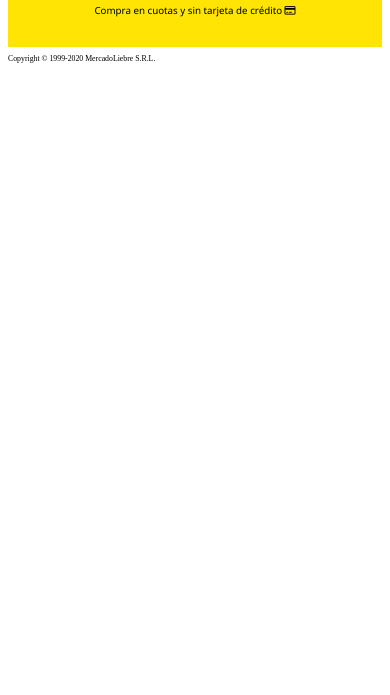
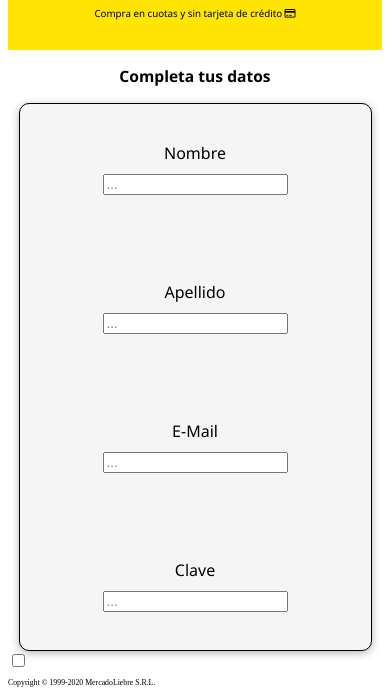
Before and after one commit to UninstallUrPC/DH-Trabajo-Integrador-M-Liebre, a website: page l signup.html in a window 390 px wide. Shown: the part 155-850 px from the top of the page. Drawn offline with Linux system fonts and the light colour scheme.

Commit message:
Agregue la mayor parte de la funcionalidad de signup y login, cambios menores a home.

```diff
--- a/l signup.html
+++ b/l signup.html
@@ -10,8 +10,9 @@
 
 <body>
   <header class="header">
-    <img class="logo" src="https://encrypted-tbn0.gstatic.com/images?q=tbn:ANd9GcTyQ61MW50p2OoTB0Jj6nBrOqBH409LxvlP51hk0whXceyXG_IYJ0hGW3vcndCXwMGpj_Y&usqp=CAU"/>
-
+    <a href="home.html">
+      <img class="logo" src="https://encrypted-tbn0.gstatic.com/images?q=tbn:ANd9GcTyQ61MW50p2OoTB0Jj6nBrOqBH409LxvlP51hk0whXceyXG_IYJ0hGW3vcndCXwMGpj_Y&usqp=CAU"/>
+      </a>
     <form class="searchbar">
       <input type="search" placeholder="Buscar..." class="search"/>
       <button type="submit" class="searchbutton"/> <i class="fa-solid fa-magnifying-glass"></i> </button>
@@ -24,8 +25,8 @@
       <p class="botin"><a href="">Tiendas Oficiales</a></p>
       <p class="botin"><a href="">Vender</a></p>
       <p class="botin"><a href="">Ayuda</a></p>
-      <p class="botin"><a href="">Ingresar <i class="fa-solid fa-right-to-bracket"></i> </a></p>
-      <p class="botin"><a href="">Crea tu cuenta <i class="fa-solid fa-file-invoice"></i> </a></p>
+      <p class="botin"><a href="login.html">Ingresar <i class="fa-solid fa-right-to-bracket"></i> </a></p>
+      <p class="botin"><a href="l signup.html">Crea tu cuenta <i class="fa-solid fa-file-invoice"></i> </a></p>
       <p class="botin"><a href="">Mis Compras <i class="fa-solid fa-cart-shopping"></i> </a></p>
     </nav>
 
@@ -34,8 +35,8 @@
         <li ><a class="servilleta" href="">Ofertas</a></li>
         <li ><a class="servilleta" href="">Tiendas Oficiales</a></li>
         <li ><a class="servilleta" href="">Ayuda</a></li>
-        <li ><a class="servilleta" href="">Ingresar <i class="fa-solid fa-right-to-bracket"></i></a></li>
-        <li ><a class="servilleta" href="">Crea tu cuenta <i class="fa-solid fa-file-invoice"></i></a></li>
+        <li ><a class="servilleta" href="login.html">Ingresar <i class="fa-solid fa-right-to-bracket"></i></a></li>
+        <li ><a class="servilleta" href="l signup.html">Crea tu cuenta <i class="fa-solid fa-file-invoice"></i></a></li>
         <li ><a class="servilleta" href="">Mis Compras <i class="fa-solid fa-cart-shopping"></i></a></li>
         <a class="close" href="#">
           <img src="https://ljc-dev.github.io/testing0/ham-close.svg" alt="close">
@@ -48,5 +49,58 @@
 
   </header>
 
-  <p class="Copyright">Copyright © 1999-2020 MercadoLiebre S.R.L.
-</p>
+  <div class="zelda">
+    <p> Completa tus datos</p>
+      </div>
+
+  <main class="mario">
+
+    <div class="kong">
+      <div class="donkey">
+
+        <div class="splatoon">
+          <div class="octopath">
+            <div class="pringles">Nombre</div>
+            <input type="text" placeholder="...">
+          </div>
+        </div>
+
+        <div class="splatoon">
+          <div class="octopath">
+            <div class="pringles">Apellido</div>
+            <input type="text" placeholder="...">
+          </div>
+        </div>
+
+        <div class="splatoon">
+          <div class="octopath">
+            <div class="pringles">E-Mail</div>
+            <input type="email" placeholder="...">
+          </div>
+        </div>
+
+        <div class="splatoon">
+          <div class="octopath">
+            <div class="pringles">Clave</div>
+            <input type="password" placeholder="...">
+          </div>
+
+        </div>
+      </div>
+    </div>
+  </main>
+
+<section>
+<div class="tyc">
+<input type="checkbox">
+  </div>
+
+<div class="contin">
+
+  </div>
+
+</section>
+
+  <footer>
+    <p class="Copyright">Copyright © 1999-2020 MercadoLiebre S.R.L. </p>
+  </footer>
--- a/styles.css
+++ b/styles.css
@@ -1,7 +1,97 @@
-/* Abajo esta todo lo de login.html */
+/* Abajo esta todo lo de signup.html */
+.kong {
+  position: relative;
+}
+
+.donkey {
+  border: solid black 1px;
+  background-color: whitesmoke;
+  border-radius: 10px;
+  width: 50vw;
+  height: 35vw;
+  display: grid;
+  grid-template-columns: repeat(2, 1fr);
+  gap: 10px;
+  align-items: center;
+  justify-items: center;
+  box-shadow: 0px 2px 8px 0px rgba(0, 0, 0, 0.3);
+  font-family: 'Segoe UI', Tahoma, Geneva, Verdana, sans-serif;
+}
+
+.splatoon {
+  display: flex;
+  flex-direction: column;
+  align-items: center;
+}
+
+.octopath {
+  display: flex;
+  align-items: center;
+}
+
+.pringles {
+  margin-right: 10px;
+}
+
+.mario{
+  display: flex;
+  justify-content: center;
+}
+
+.zelda{
+  display: flex;
+  justify-content: center;
+  font-family: 'Segoe UI', Tahoma, Geneva, Verdana, sans-serif;
+  font-weight: bold;
+  font-size: 2vw;
+}
 
 
-/* Abajo esta todo lo de signup.html */
+@media (max-width: 1278px) {
+  .donkey {
+    width: 80vw;
+    height: 50vw;
+  }
+
+  .zelda {
+    font-size: 3vw;
+  }
+}
+
+@media (max-width: 767px) {
+  .donkey {
+    width: 90vw;
+    height: 100vw;
+    grid-template-columns: 1fr;
+  }
+
+  .splatoon {
+    flex-direction: row;
+  }
+
+  .octopath {
+    flex-direction: column;
+  }
+
+  .pringles {
+    margin-right: 0;
+    margin-bottom: 10px;
+  }
+
+  .zelda {
+    font-size: 4vw;
+  }
+}
+
+@media (max-width: 400px){
+  .donkey {
+    width: 90vw;
+    height: 140vw;
+    grid-template-columns: 1fr;
+  }
+}
+
+/* Abajo esta todo lo de login.html */
 .sidon{
   background-color: #ebebeb;
   font-family: 'Segoe UI', Tahoma, Geneva, Verdana, sans-serif;
@@ -17,13 +107,28 @@
   margin-top: 20px;
 }
 
+.button {
+  display: inline-block;
+  border: none;
+  color: black;
+  text-align: center;
+  cursor: pointer;
+  text-decoration: none;
+}
+
+.button:hover {
+  background-color: #005285;
+}
+
 .zora{
   border: solid black 1px;
   margin-left: 10px;
   margin-right: 10px;
   font-size: 1vw;
-  padding: 3px;
   border-radius: 2px;
+  background-color: #039dfc;
+  font-weight: bold;
+  padding: 10px;
 }
 
 .rito{
@@ -32,13 +137,15 @@
 }
 .mipha{
   border: solid black 1px;
+  background-color: whitesmoke;
   border-radius: 10px;
   width: 50vw;
-  height: 30vw;
+  height: 35vw;
   display: flex;
   align-items: center;
   justify-content: space-evenly;
   flex-direction: column;
+  box-shadow: 0px 2px 8px 0px rgba(0, 0, 0, 0.3);
 }
 
 @media only screen and (max-width: 769px) {
@@ -107,7 +214,7 @@
     border: solid black 1px;
     border-radius: 10px;
     width: 90vw;
-    height: 70vw;
+    height: 90vw;
     display: flex;
     align-items: center;
     justify-content: space-evenly;
@@ -263,7 +370,7 @@ flex-wrap: wrap;
 
   .footer{
     display: flex;
-    margin-top: 5px;
+    margin-top: 30px;
     justify-content: center;
   }
 
@@ -362,11 +469,11 @@ flex-wrap: wrap;
   }
 
   .footer-bold{
-   font-size: 4vw;
+   font-size: 5vw;
   }
 
   .footer-text{
-  font-size: 2vw;
+  font-size: 3vw;
   }
 
   .main {
@@ -429,4 +536,10 @@ flex-wrap: wrap;
   .servilleta{
     font-size: 12px;
   }
+  .footer-bold{
+  font-size: 6vw;
+  }
+  .footer-text{
+    font-size: 5vw;
+  }
 }
```
Also changed, not shown: app.js (+9 -1 lines), home.html (+5 -4 lines), login.html (+23 -12 lines).
